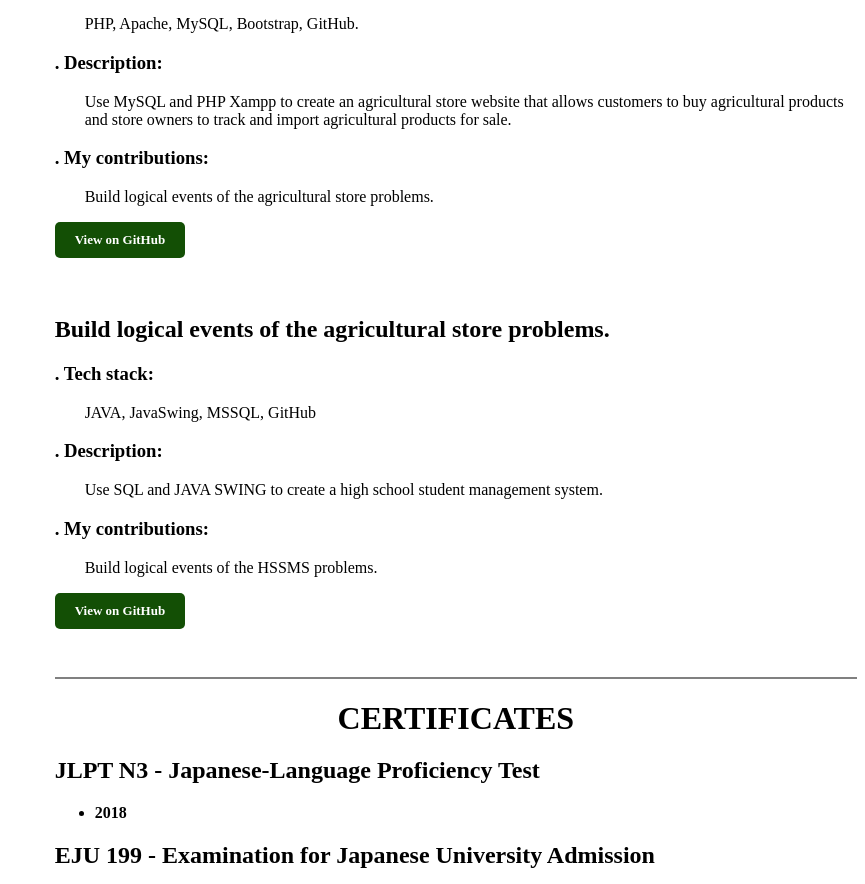
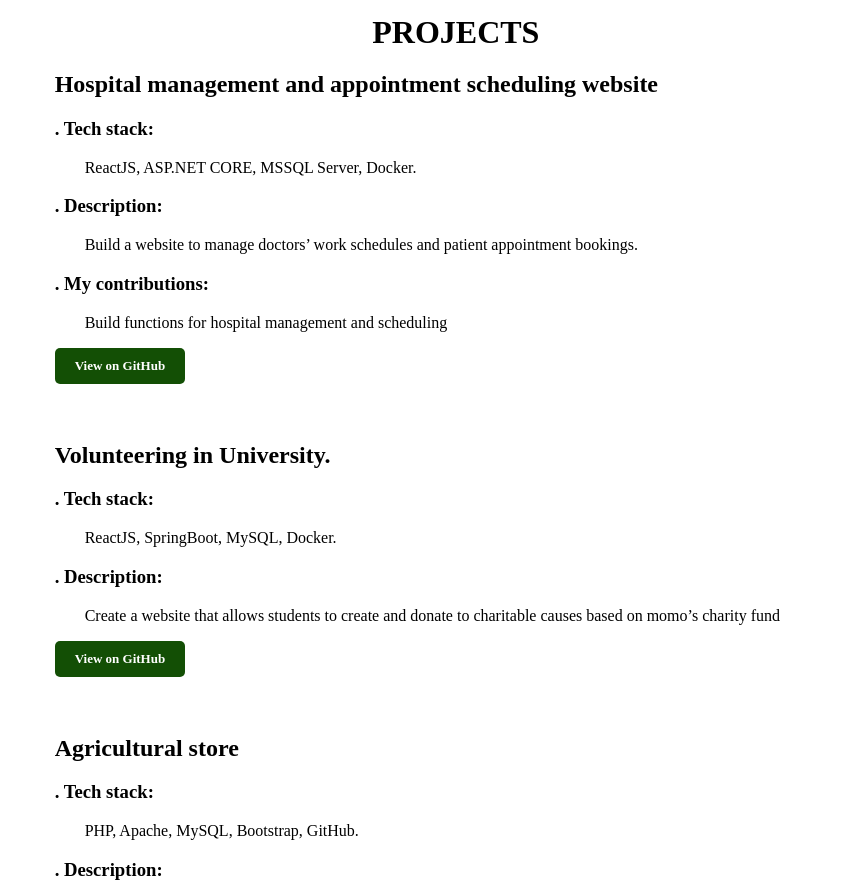
Before and after one commit to tunghia98/tunghia98.github.io, a plain HTML site: page index-LeoKun.html in a window 1280 px wide. Shown: the part 1396-2280 px from the top of the page, without its empty margins (415-1280 px from the left). Drawn offline with Linux system fonts and the light colour scheme.

Commit message:
update CV

```diff
--- a/index.html
+++ b/index-LeoKun.html
@@ -21,7 +21,7 @@
                     </a>
                 </li>
                 <li>
-                    <a target="_blank" href="NguyenTuNghia_page-0001.jpg">
+                    <a target="_blank" href="https://drive.google.com/file/d/12ejS5VXhU0QKo6fx2x6MMQlIJo58s14T/view?usp=sharing">
                     <!-- Sử dụng thẻ <img> để chèn icon Facebook -->
                         <img src="img/icons8-resume-48.png">
                     </a>
@@ -47,6 +47,12 @@
             </div>
             <div class="sub_div2">
                 <h1>EXPERIENCE</h1>
+                <h2>AI Education</h2>
+                <h3>Teacher Assistant</h3>
+                <ul>
+                    <li><strong>May 2024 - Present</strong></li>
+                    <li>Support teachers on Google’s AI technologies.</li>
+                </ul>
                 <h2>SBT Software</h2>
                 <h3>Intern Dev</h3>
                 <ul>
@@ -79,7 +85,7 @@
                 <ul>
                     <li><strong>2021 - Present</strong></li>
                     <li><strong>Major:</strong>Software Engineer</li>
-                    <li><strong>GPA:</strong>8.95/10.0</li>
+                    <li><strong>GPA:</strong>3.34/4.0</li>
                 </ul>
             </div>
             <div class="sub_div2">
@@ -95,6 +101,50 @@
             </div>
             <div class="sub_div2">
                 <h1>PROJECTS</h1>
+                <div class="project">
+                    <h2>Hospital management and appointment scheduling website</h2>
+                    <h3>
+                        . Tech stack:
+                    </h3>
+                    <p class="language">
+                        ReactJS, ASP.NET CORE, MSSQL Server, Docker.
+                    </p>
+                    <h3>
+                        . Description:
+                    </h3>
+                    <p>
+                        Build a website to manage doctors’ work schedules and patient appointment bookings.
+                    </p>
+                    <h3>
+                        . My contributions:
+                    </h3>
+                    <p>
+                        Build functions for hospital management and scheduling
+                    </p>
+                    <a target= "_blank" class="github-button" href="https://github.com/tunghia98/HospitalManager-Server" data-size="large" aria-label="View on GitHub">View on GitHub</a>
+
+                    <br><br>
+                </div>
+                <div class="project">
+                    <h2>Volunteering in University.</h2>
+                    <h3>
+                        . Tech stack:
+                    </h3>
+                    <p class="language">
+                        ReactJS, SpringBoot, MySQL, Docker.
+                    </p>
+                    <h3>
+                        . Description:
+                    </h3>
+                    <p>
+                        Create a website that allows students to create and donate to charitable causes based on momo’s charity
+fund
+                    </p>
+                    <!-- <a target= "_blank" class="github-button" href="" data-size="large" aria-label="View on GitHub">View on GitHub</a>
+                     -->
+                     <a target= "_blank" class="github-button" href=" https://github.com/tunghia98/Vol_Uni_Edu_Server" data-size="large" aria-label="View on GitHub">View on GitHub</a>
+                    <br><br>
+                </div>
                 <div class="project">
                     <h2>Agricultural store</h2>
                     <h3>
@@ -119,31 +169,7 @@
 
                     <br><br>
                 </div>
-                <div class="project">
-                    <h2>Build logical events of the agricultural store problems.</h2>
-                    <h3>
-                        . Tech stack:
-                    </h3>
-                    <p class="language">
-                        JAVA, JavaSwing, MSSQL, GitHub
-                    </p>
-                    <h3>
-                        . Description:
-                    </h3>
-                    <p>
-                        Use SQL and JAVA SWING to create a high school student management system.
-                    </p>
-                    <h3>
-                        . My contributions:
-                    </h3>
-                    <p>
-                        Build logical events of the HSSMS problems.
-                    </p>
-                    <!-- <a target= "_blank" class="github-button" href="" data-size="large" aria-label="View on GitHub">View on GitHub</a>
-                     -->
-                     <a target= "_blank" class="github-button" href="https://github.com/tunghia98/SMS" data-size="large" aria-label="View on GitHub">View on GitHub</a>
-                    <br><br>
-                </div>
+
             </div>
             <div class="sub_div2">
                 <h1>CERTIFICATES</h1>
@@ -165,7 +191,7 @@
                 <h2>Programming</h2>
                 <ul>
                     <li><strong>Programming Language:</strong> C/C++, Java, JavaScript, PHP, C#.</li>
-                    <li><strong>Frameworks/ Platforms /Packages:</strong> Docker, ReactJS, NodeJS, AWS, Bootstrap.</li>
+                    <li><strong>Frameworks/ Platforms /Packages:</strong> Docker, ReactJS, NodeJS, Spring Boot, ASP.NET Core AWS, Bootstrap.</li>
                     <li><strong>Version Control:</strong> Git/ GitHub, DVC.</li>
                     <li><strong>Databases:</strong> MySQL, MSSQL Server.</li>
                     <li><strong>Others:</strong> Latex, OOP, DSA.</li>
```
